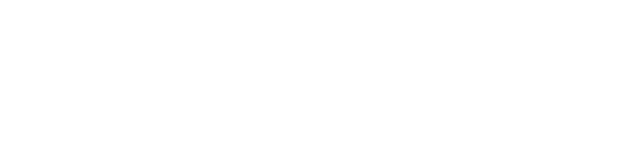
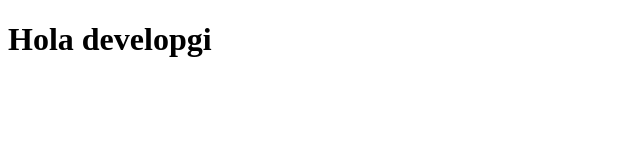
Before and after one commit to JavierPA3/Tarea-4.12.-Practica5.-Git.-Creando-ramas, a plain HTML site: page index.html in a window 1280 px wide. Shown: the whole page, without its empty margins (0-640 px from the left). Drawn offline with Linux system fonts and the light colour scheme.

Commit message:
develop1

```diff
--- a/index.html
+++ b/index.html
@@ -7,6 +7,6 @@
     <title>Document</title>
 </head>
 <body>
-
+    <h1>Hola developgi</h1>
 </body>
 </html>
```
